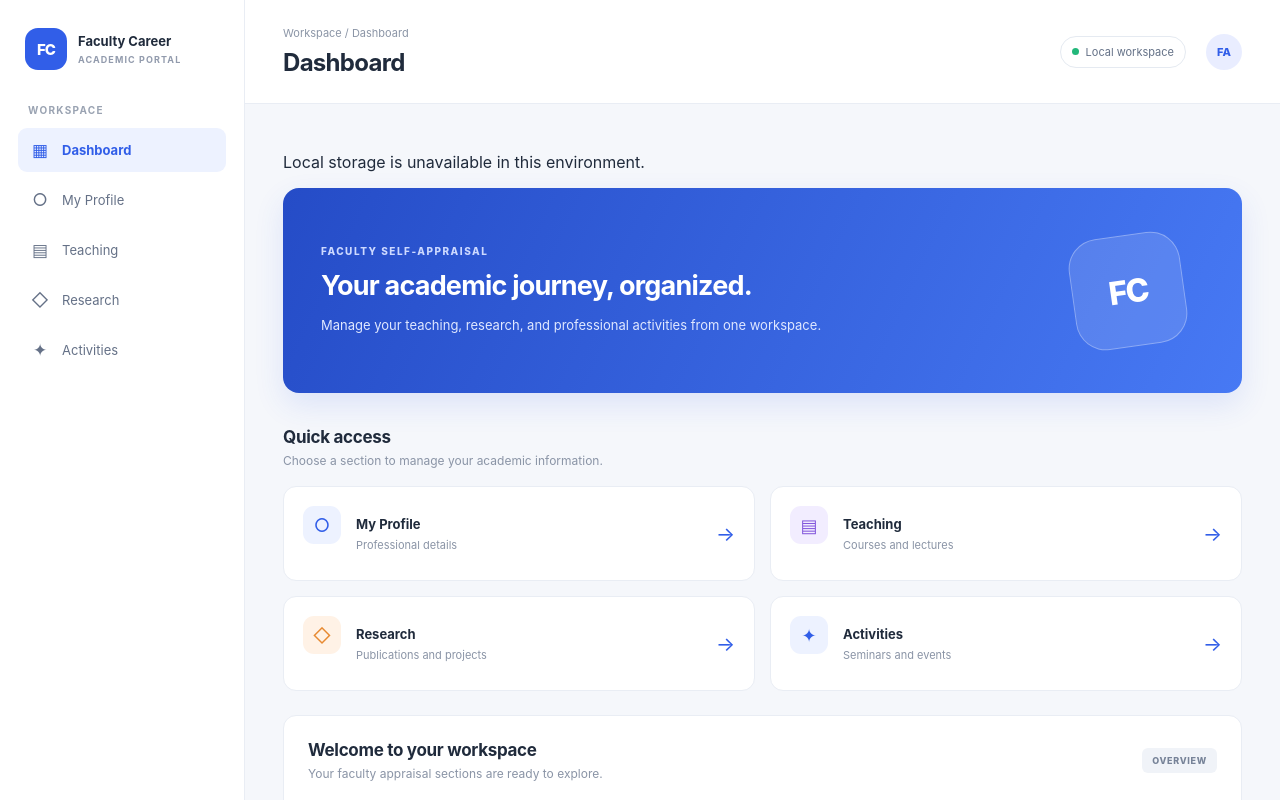
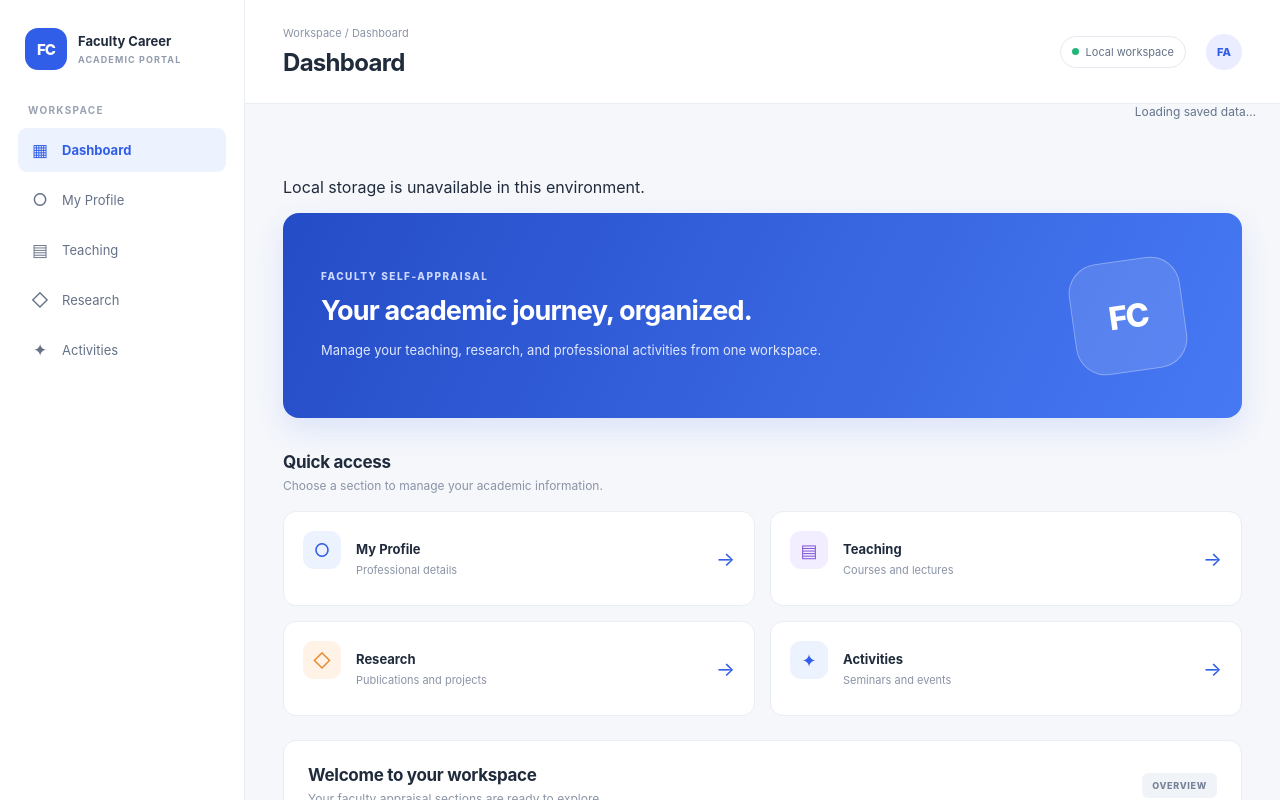
Before and after one commit to whoPeterpan/ISD-PROJECT, a React (Vite) app: page / in a window 1280 px wide. Shown: the top 800 px of the page. Built offline with nearby package versions, Linux system fonts and the light colour scheme.

Commit message:
feat: display local save status

```diff
--- a/src/App.jsx
+++ b/src/App.jsx
@@ -60,6 +60,7 @@ export default function App() {
   const [activityRecords, setActivityRecords] = useState([]);
   const [isLoaded, setIsLoaded] = useState(false);
   const [storageError, setStorageError] = useState('');
+  const [saveStatus, setSaveStatus] = useState('loading');
 
   // Load saved data before enabling automatic saving.
   useEffect(() => {
@@ -125,12 +126,14 @@ export default function App() {
   });
 
   setStorageError('');
+  setSaveStatus('saved');
 } catch (error) {
   console.error('Could not save faculty data:', error);
   setStorageError('Changes could not be saved locally.');
+  setSaveStatus('error');
 }
     }
-
+setSaveStatus('saving');
     saveCurrentRecords();
   }, [
     isLoaded,
@@ -259,7 +262,20 @@ export default function App() {
     <div className="app-shell">
       <Sidebar activePage={activePage} onNavigate={navigateTo} />
       <main className="main-panel">
+        <div className="app-header-area">
   <Header title={activePage} />
+
+  <p
+    className={`save-status save-status-${saveStatus}`}
+    role="status"
+    aria-live="polite"
+  >
+    {saveStatus === 'loading' && 'Loading saved data…'}
+    {saveStatus === 'saving' && 'Saving changes…'}
+    {saveStatus === 'saved' && '✓ Saved locally'}
+    {saveStatus === 'error' && 'Save failed'}
+  </p>
+</div>
         <section className="page-content">
           {storageError && (
             <p role="alert" className="storage-warning">
--- a/src/style.css
+++ b/src/style.css
@@ -783,3 +783,23 @@ button {
   outline: 2px solid #b42318;
   outline-offset: 2px;
 }
+
+.app-header-area {
+  position: relative;
+}
+
+.save-status {
+  margin: 0;
+  padding: 0 24px 10px;
+  font-size: 12px;
+  text-align: right;
+  color: #64748b;
+}
+
+.save-status-saved {
+  color: #15803d;
+}
+
+.save-status-error {
+  color: #b42318;
+}
```
Lines whose indentation alone changed are shown as unchanged.
